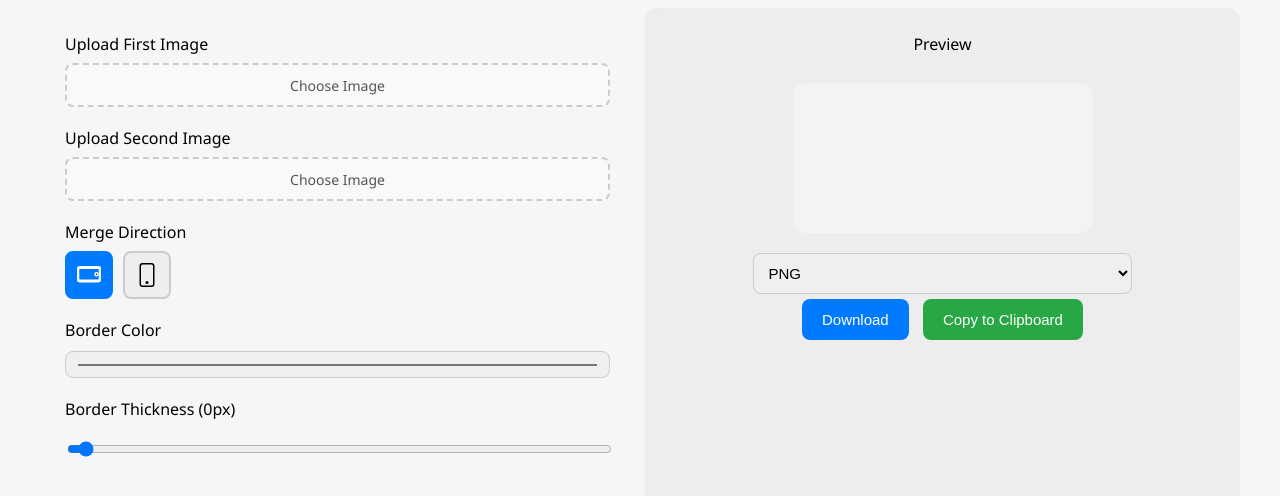
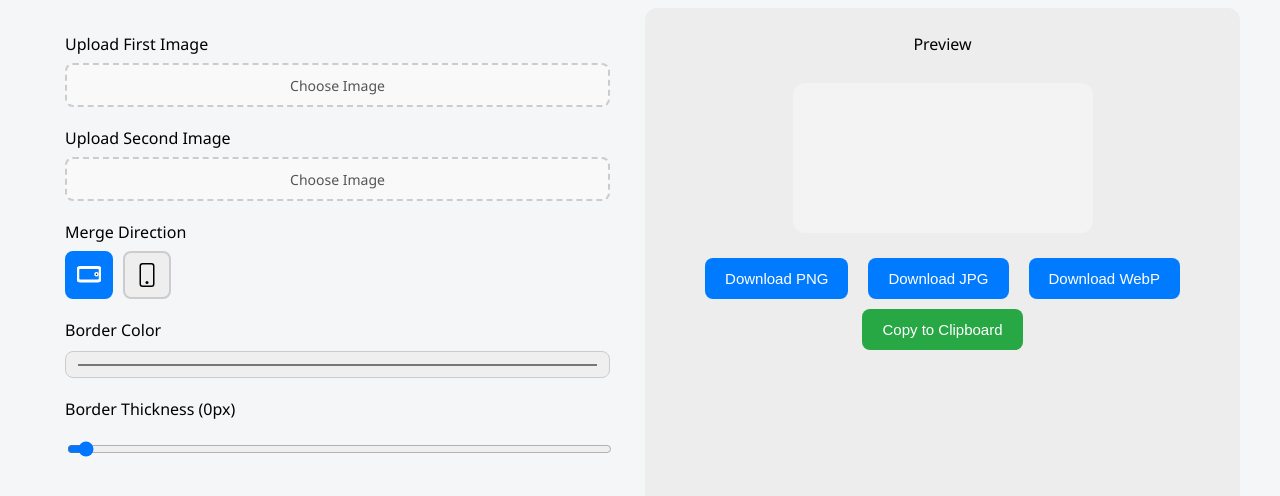
Before and after one commit to rforrupesh/Merge-images, a plain HTML site: page index.html in a window 1280 px wide. Shown: the part 110-606 px from the top of the page. Drawn offline with Linux system fonts and the light colour scheme.

Commit message:
Update index.html

```diff
--- a/index.html
+++ b/index.html
@@ -180,6 +180,13 @@
     .direction-btn.active svg path {
       stroke: #fff;
     }
+	  .download-options {
+  display: flex;
+  gap: 10px;
+  justify-content: center;
+  flex-wrap: wrap;
+}
+
   </style>
 </head>
 <body>
@@ -248,14 +255,14 @@
       <canvas id="previewCanvas"></canvas>
 
       <div class="actions">
-        <select id="formatSelect">
-          <option value="png">PNG</option>
-          <option value="jpeg">JPG</option>
-          <option value="webp">WebP</option>
-        </select>
-        <button id="downloadBtn" class="download-btn" disabled>Download</button>
-        <button id="copyBtn" class="copy-btn" disabled>Copy to Clipboard</button>
-      </div>
+  <div class="download-options">
+    <button class="download-btn" data-format="png" disabled>Download PNG</button>
+    <button class="download-btn" data-format="jpeg" disabled>Download JPG</button>
+    <button class="download-btn" data-format="webp" disabled>Download WebP</button>
+  </div>
+  <button id="copyBtn" class="copy-btn" disabled>Copy to Clipboard</button>
+</div>
+
     </div>
   </div>
 
```
